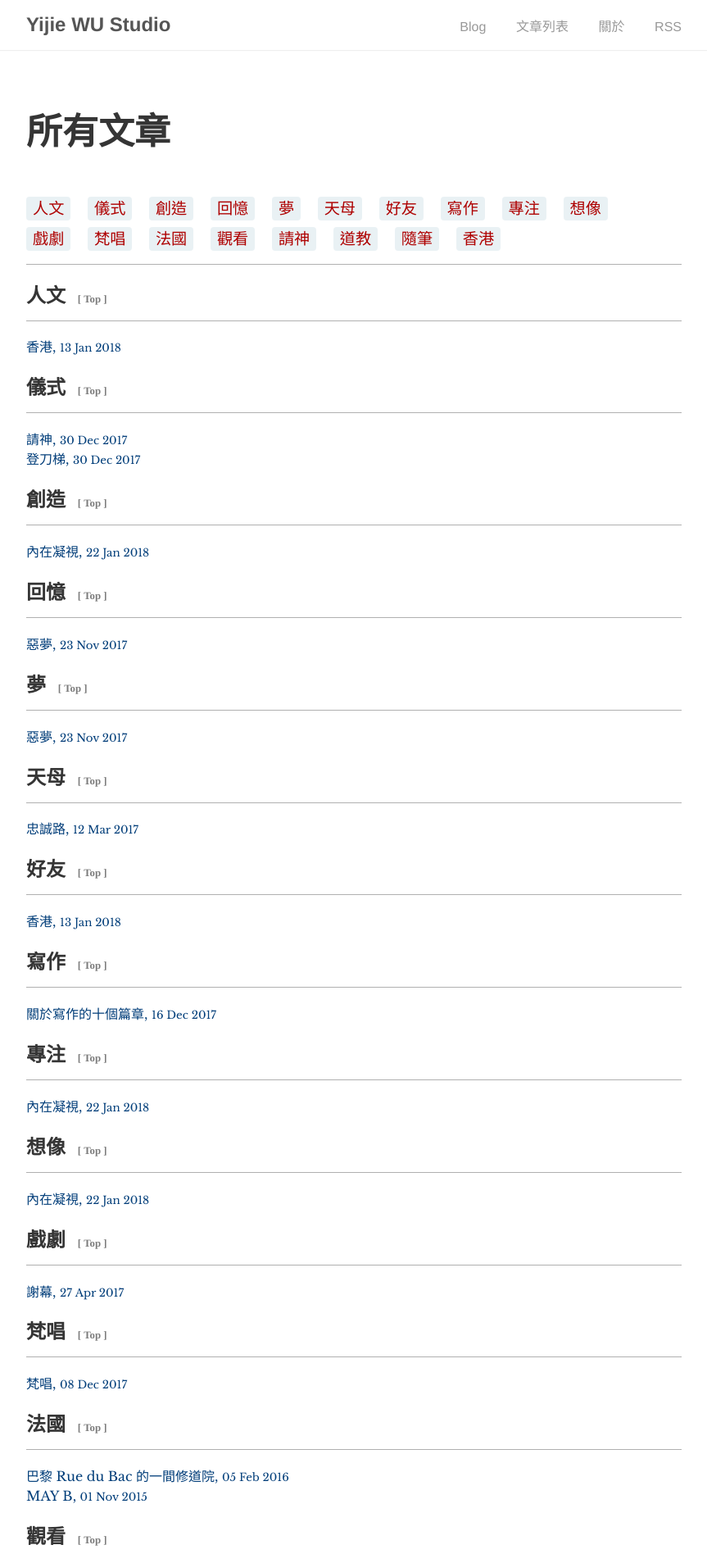
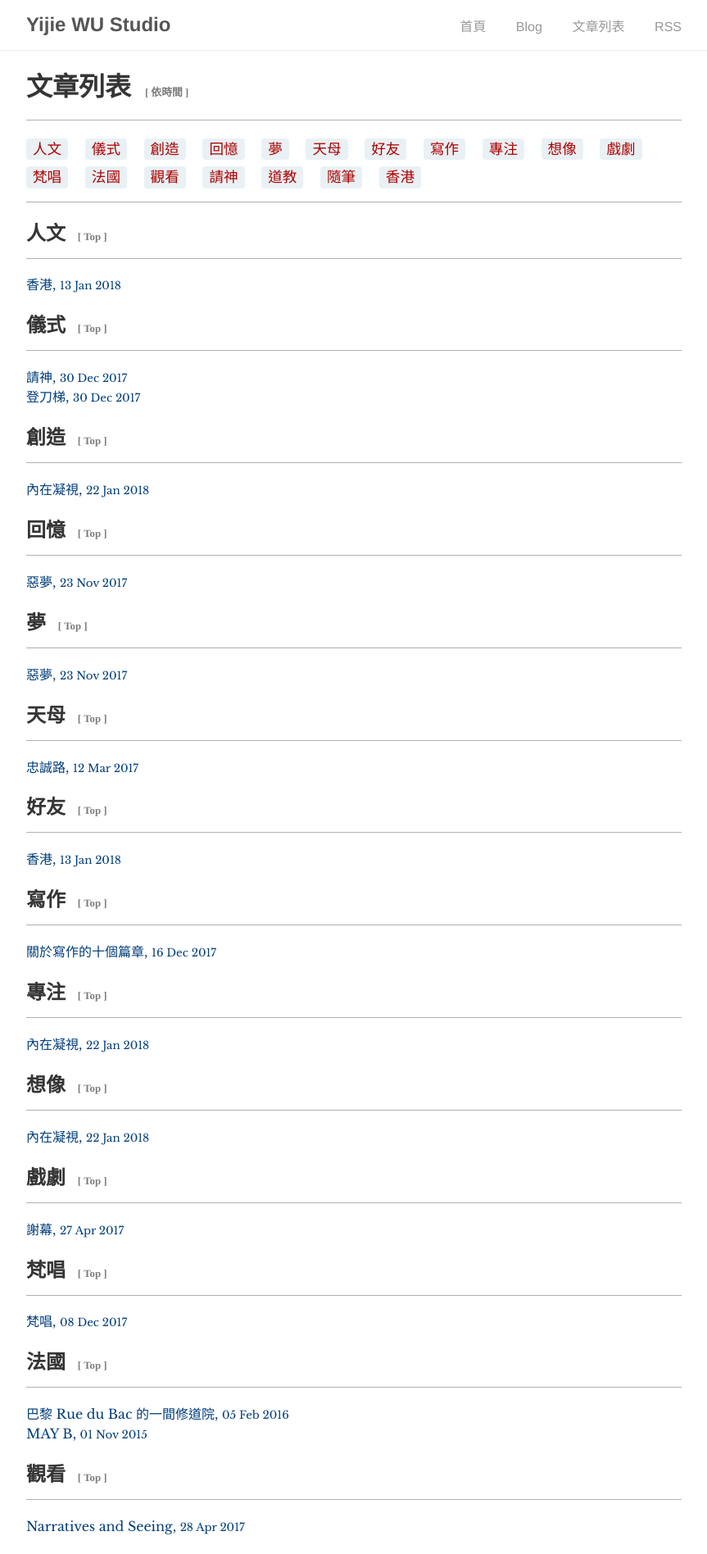
Before and after one commit to yijiewou/yijiewou.github.io, a Jekyll site: the page built from tags/tag.html, in a window 1280 px wide. Shown: the top 1896 px of the page at 82% size, without its empty margins (208-1071 px from the left). Built offline with Jekyll 4.4.1, drawn with Linux system fonts in a browser that asks for light colours.

```diff
--- a/_layouts/default.html
+++ b/_layouts/default.html
@@ -6,14 +6,16 @@
   <body>
     <nav class="nav">
       <div class="nav-container">
-        <a href="{{ site.baseurl }}/">
+        <a href="{{ site.url }}/">
           <h2 class="nav-title">{{ site.title }}</h2>
         </a>
         <ul>
+            <!-- <li><a href="{{ '/events' |prepend: site.url }}">活動</a></li> -->
+            <li><a href="{{ '/' |prepend: site.url }}">首頁</a></li>
             <li><a href="{{ '/' |prepend: site.baseurl }}">Blog</a></li>
             <li><a href="{{ '/tags/tag.html' | prepend: site.baseurl }}">文章列表</a></li>
-            <li><a href="{{ '/about' | prepend: site.baseurl }}">關於</a></li>
-            <li><a href="{{ '/feed.xml' }}">RSS</a></li>
+            <!-- <li><a href="{{ '/about' | prepend: site.baseurl }}">關於</a></li> -->
+            <li><a href="{{ '/feed.xml' |prepend: site.baseurl }}">RSS</a></li>
         </ul>
     </div>
   </nav>
--- a/_sass/tale/_tags.scss
+++ b/_sass/tale/_tags.scss
@@ -18,7 +18,7 @@
   margin-bottom: .5rem;
   border-radius: 4px;
   color: #AE0000;
-  font-size: 120%;
+  font-size: 110%;
   @include transition(all .1s ease-in-out);
 }
 
--- a/tags/tag.html
+++ b/tags/tag.html
@@ -1,7 +1,13 @@
 ---
-title: 所有文章
-layout: page
+layout: default
 ---
+<h1>
+    <span> 文章列表 </span>
+    <a href="{{ post.url | prepend: site.baseurl }}" style="text-decoration:none;color:#003D79">
+    <span><a href="{{ '/tags/list.html' | prepend: site.baseurl }}"><span style="text-decoration:none" class="tag-top">[ 依時間 ]</span></a></span>
+    <hr color="#b0b0b0" size="1" />
+</h1>
+
 
 {% comment %}
 =======================
@@ -62,7 +68,7 @@ The purpose of this snippet is to list all your posts posted with a certain tag.
 
     {% for post in site.posts %}
         {% if post.tags contains tag %}
-            <a href="{{ post.url }}" style="text-decoration:none;color:#003D79">
+            <a href="{{ post.url | prepend: site.baseurl }}" style="text-decoration:none;color:#003D79">
                 {{ post.title }},
                 <small>{{ post.date | date_to_string }}</small>
             </a>
```
Also changed, not shown: tags/list.html (added, +20 -0 lines).
